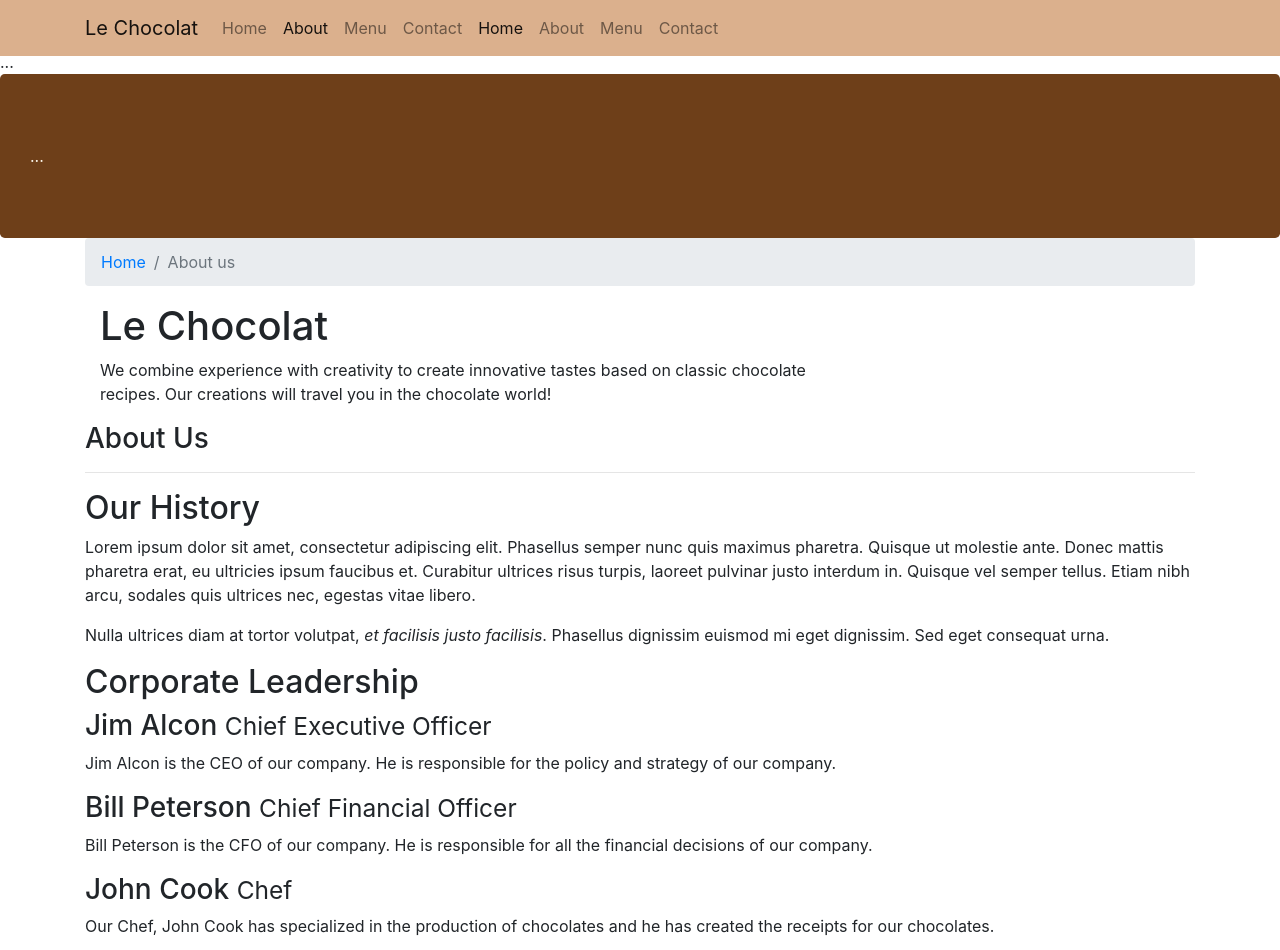
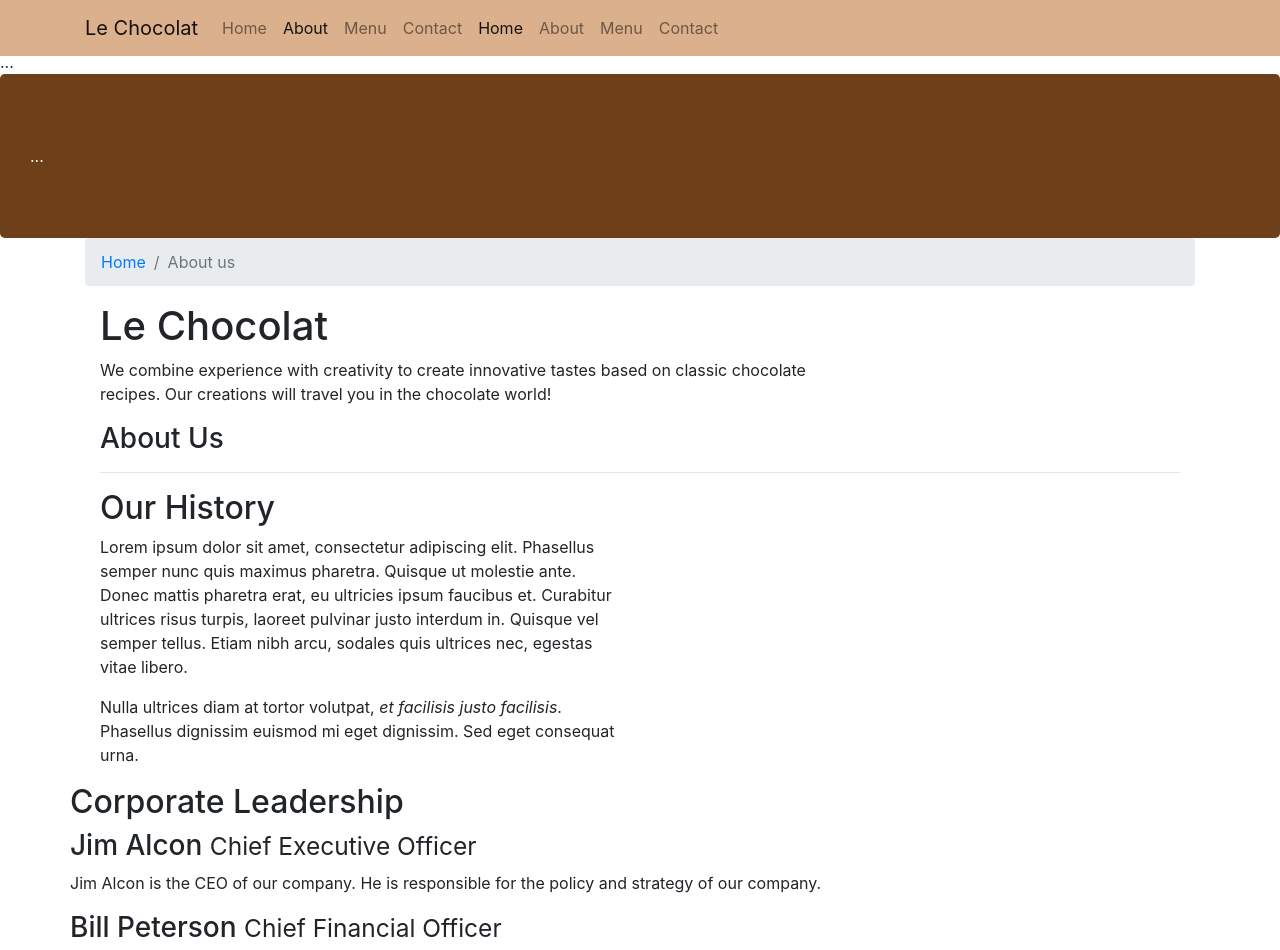
Before and after one commit to mohammedalasly/leChocolat, a plain HTML site: page aboutus.html in a window 1280 px wide. Shown: the top 950 px of the page. Drawn offline with nearby package versions, Linux system fonts and the light colour scheme.

Commit message:
Bootstrap Assignment 1 Task 2Icon Fonts

```diff
--- a/aboutus.html
+++ b/aboutus.html
@@ -71,16 +71,16 @@
         <header>
 
 
-            <div>
-                <div>
-                    <div>
+            <div class="container">
+                <div class="row">
+                    <div class="col-12">
                         <h3>About Us</h3>
                         <hr>
                     </div>
                 </div>
 
-                <div>
-                    <div>
+                <div class="row">
+                    <div class="col-12 col-sm-6">
                         <h2>Our History</h2>
                         <p>Lorem ipsum dolor sit amet, consectetur adipiscing elit. Phasellus semper nunc quis maximus
                             pharetra. Quisque ut molestie ante. Donec mattis pharetra erat, eu ultricies ipsum faucibus
@@ -92,25 +92,27 @@
                             dignissim
                             euismod mi eget dignissim. Sed eget consequat urna. </p>
                     </div>
-                    <div>
-                    </div>
+                    <div class="col col-sm">
                     </div>
 
 
-                <div>
-                    <div>
+                    <div class="row">
+                        <div aria-colcount="col-12">
                             <h2>Corporate Leadership</h2>
                             <h3>Jim Alcon <small>Chief Executive Officer </small></h3>
-                        <p>Jim Alcon is the CEO of our company. He is responsible for the policy and strategy of our
+                            <p>Jim Alcon is the CEO of our company. He is responsible for the policy and strategy of
+                                our
                                 company.
                             </p>
                             <h3>Bill Peterson <small>Chief Financial Officer </small></h3>
-                        <p>Bill Peterson is the CFO of our company. He is responsible for all the financial decisions
+                            <p>Bill Peterson is the CFO of our company. He is responsible for all the financial
+                                decisions
                                 of
                                 our
                                 company. </p>
                             <h3>John Cook <small>Chef</small></h3>
-                        <p>Our Chef, John Cook has specialized in the production of chocolates and he has created the
+                            <p>Our Chef, John Cook has specialized in the production of chocolates and he has created
+                                the
                                 receipts
                                 for our chocolates. </p>
                             <h3>Vasilis Wilson <small>Sous-chef </small></h3>
```
Lines whose indentation alone changed are shown as unchanged.
